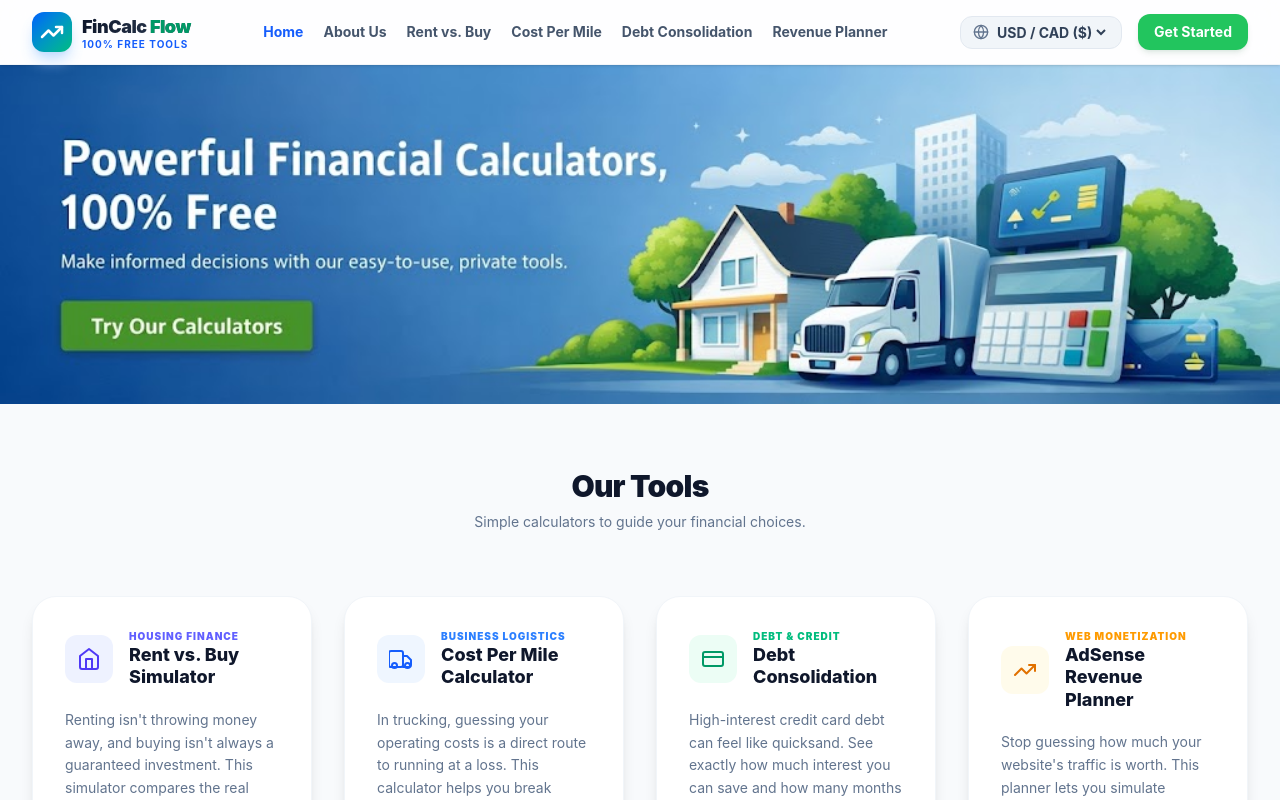
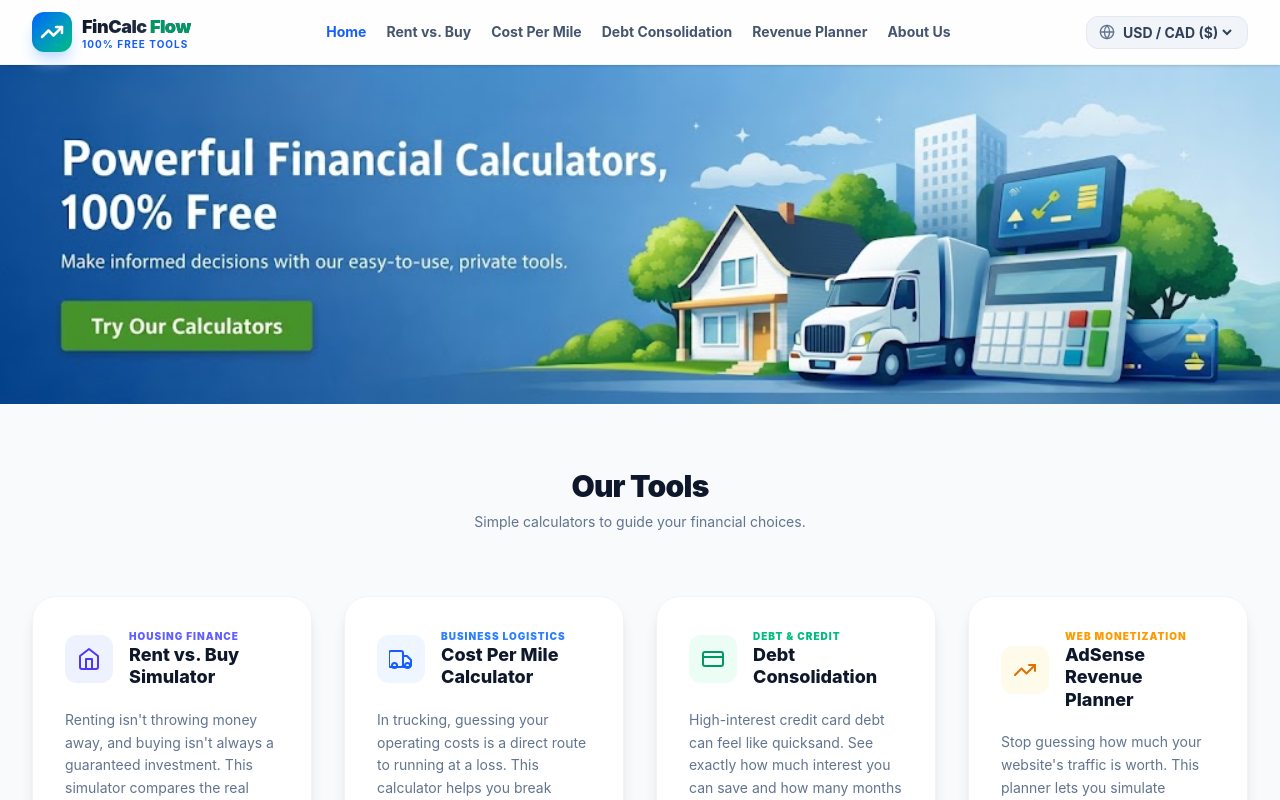
Before and after one commit to HarisYaseen/FinCalcFlow, a React (Vite) app: page / in a window 1280 px wide. Shown: the top 800 px of the page. Built offline with nearby package versions, Linux system fonts and the light colour scheme.

Commit message:
chore: relocate About Us nav link and remove Get Started button

```diff
--- a/src/App.jsx
+++ b/src/App.jsx
@@ -295,16 +295,6 @@ export default function App() {
               </a>
 
               <a
-                href="/about"
-                onClick={(e) => { e.preventDefault(); setActivePage('about'); }}
-                className={`text-sm font-bold transition-all py-2 ${
-                  activePage === 'about' ? 'text-blue-600' : 'text-slate-600 hover:text-slate-900'
-                }`}
-              >
-                About Us
-              </a>
-
-              <a
                 href="/rent-vs-buy"
                 onClick={(e) => { e.preventDefault(); setActivePage('rent-vs-buy'); }}
                 className={`text-sm font-bold transition-all py-2 ${
@@ -343,9 +333,19 @@ export default function App() {
               >
                 Revenue Planner
               </a>
+
+              <a
+                href="/about"
+                onClick={(e) => { e.preventDefault(); setActivePage('about'); }}
+                className={`text-sm font-bold transition-all py-2 ${
+                  activePage === 'about' ? 'text-blue-600' : 'text-slate-600 hover:text-slate-900'
+                }`}
+              >
+                About Us
+              </a>
             </nav>
 
-            {/* Currency Selector & Get Started Button */}
+            {/* Currency Selector */}
             <div className="hidden md:flex items-center gap-4">
               <div className="flex items-center gap-1 bg-slate-100 border border-slate-200 px-3 py-1.5 rounded-xl">
                 <IconGlobe className="w-4 h-4 text-slate-500" />
@@ -361,19 +361,6 @@ export default function App() {
                   ))}
                 </select>
               </div>
-
-              <button
-                onClick={() => {
-                  setActivePage('home');
-                  setTimeout(() => {
-                    const target = document.getElementById('our-tools-heading');
-                    if (target) target.scrollIntoView({ behavior: 'smooth' });
-                  }, 100);
-                }}
-                className="px-4 py-2 bg-[#22c55e] hover:bg-[#16a34a] text-white text-sm font-bold rounded-xl transition-all shadow-md shadow-green-900/10"
-              >
-                Get Started
-              </button>
             </div>
 
             {/* Mobile Menu Button */}
@@ -413,15 +400,6 @@ export default function App() {
               Dashboard
             </a>
             <a
-              href="/about"
-              onClick={(e) => { e.preventDefault(); setActivePage('about'); setMobileMenuOpen(false); }}
-              className={`block w-full text-left px-4 py-2.5 rounded-xl text-sm font-bold ${
-                activePage === 'about' ? 'bg-indigo-50 text-indigo-600' : 'text-slate-600 hover:bg-slate-50'
-              }`}
-            >
-              About Us
-            </a>
-            <a
               href="/rent-vs-buy"
               onClick={(e) => { e.preventDefault(); setActivePage('rent-vs-buy'); setMobileMenuOpen(false); }}
               className={`block w-full text-left px-4 py-2.5 rounded-xl text-sm font-bold ${
@@ -456,6 +434,15 @@ export default function App() {
               }`}
             >
               AdSense Revenue Planner
+            </a>
+            <a
+              href="/about"
+              onClick={(e) => { e.preventDefault(); setActivePage('about'); setMobileMenuOpen(false); }}
+              className={`block w-full text-left px-4 py-2.5 rounded-xl text-sm font-bold ${
+                activePage === 'about' ? 'bg-indigo-50 text-indigo-600' : 'text-slate-600 hover:bg-slate-50'
+              }`}
+            >
+              About Us
             </a>
           </div>
         )}
```
